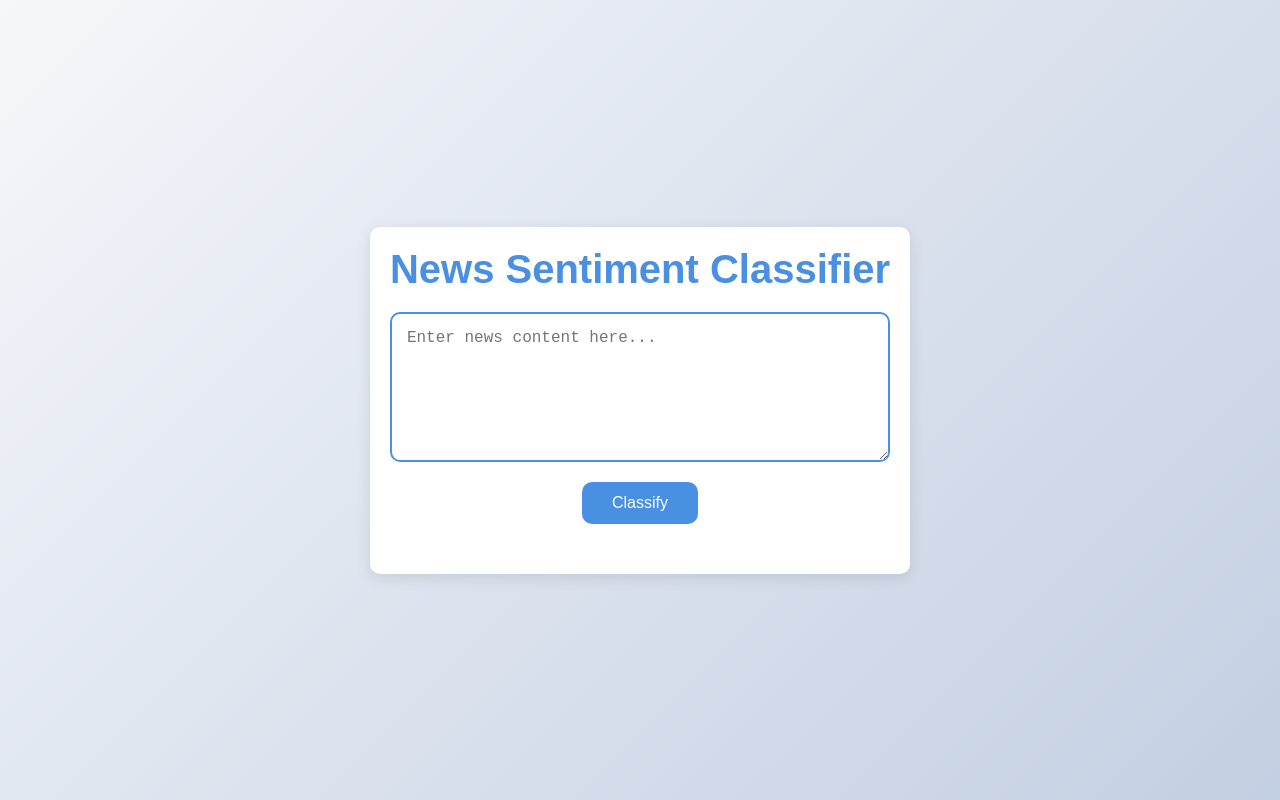
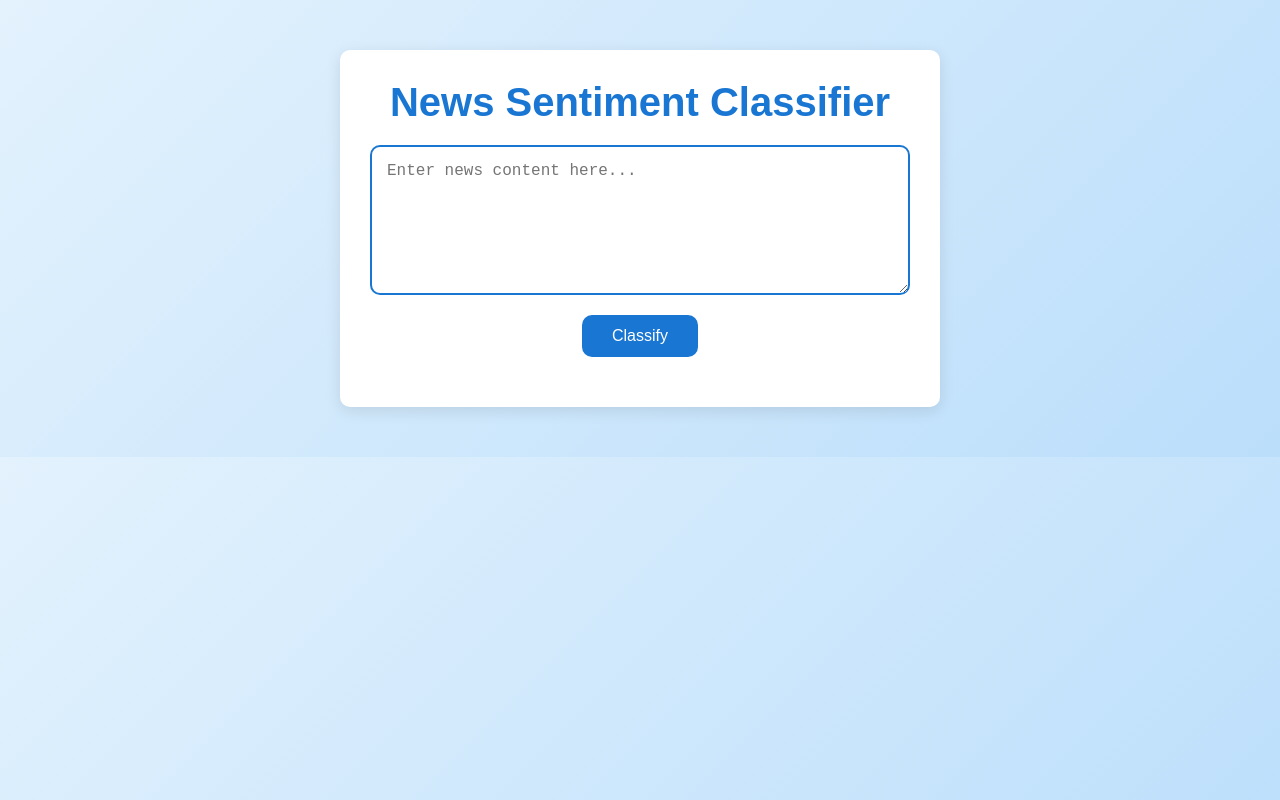
Before and after one commit to Mohan1494/front-end, a React (Create React App) app: page / in a window 1280 px wide. Built offline with nearby package versions, Linux system fonts and the light colour scheme.

Commit message:
Seventeenth One

```diff
--- a/src/App.css
+++ b/src/App.css
@@ -7,35 +7,26 @@
 
 /* Body Styling */
 body {
-  font-family: 'Poppins', sans-serif;
-  background: linear-gradient(135deg, #f5f7fa 0%, #c3cfe2 100%);
+  font-family: 'Arial', sans-serif;
+  background: linear-gradient(135deg, #e3f2fd 0%, #bbdefb 100%);
   color: #333;
-  min-height: 100vh;
-  display: flex;
-  align-items: center;
-  justify-content: center;
 }
 
 /* Main App Container */
 .app {
-  width: 100%;
   max-width: 600px;
-  padding: 20px;
+  margin: 50px auto;
+  padding: 30px;
   border-radius: 10px;
-  background-color: #fff;
+  background-color: #ffffff;
   box-shadow: 0 4px 15px rgba(0, 0, 0, 0.1);
-  transition: transform 0.3s;
-}
-
-.app:hover {
-  transform: scale(1.02);
+  text-align: center;
 }
 
 /* Title */
 .title {
-  text-align: center;
   font-size: 2.5rem;
-  color: #4a90e2;
+  color: #1976d2;
   margin-bottom: 20px;
 }
 
@@ -52,7 +43,7 @@ body {
   width: 100%;
   height: 150px;
   padding: 15px;
-  border: 2px solid #4a90e2;
+  border: 2px solid #1976d2;
   border-radius: 10px;
   font-size: 1rem;
   transition: all 0.3s;
@@ -60,16 +51,15 @@ body {
 
 .textarea:focus {
   outline: none;
-  border-color: #50b7c1;
-  box-shadow: 0 0 10px rgba(80, 183, 193, 0.5);
+  border-color: #42a5f5;
 }
 
 /* Button Styling */
 .button {
   padding: 12px 30px;
   font-size: 1rem;
-  background-color: #4a90e2;
-  color: #fff;
+  background-color: #1976d2;
+  color: #ffffff;
   border: none;
   border-radius: 10px;
   cursor: pointer;
@@ -77,7 +67,7 @@ body {
 }
 
 .button:hover {
-  background-color: #50b7c1;
+  background-color: #2196f3;
   transform: translateY(-2px);
 }
 
@@ -88,50 +78,49 @@ body {
 
 /* Sentiment Display */
 .sentiment-display {
-  margin-top: 30px;
-  text-align: center;
+  margin-top: 20px; /* Space above the sentiment display */
 }
 
-/* Sentiment Result Styling */
 .sentiment-result {
-  margin-top: 20px;
-  padding: 15px;
+  display: inline-block;
+  padding: 20px;
+  border-radius: 10px;
+  color: #ffffff;
   font-size: 1.5rem;
   font-weight: bold;
   text-transform: capitalize;
-  color: #fff;
-  border-radius: 10px;
-  width: fit-content;
-  margin: auto;
+  margin-top: 20px; /* Space above the sentiment result */
+  transition: transform 0.3s;
 }
 
+.sentiment-result:hover {
+  transform: scale(1.05);
+}
+
+/* Sentiment Colors */
 .sentiment-result.favorable {
-  background-color: #4caf50;
+  background-color: #4caf50; /* Green for Positive */
 }
 
 .sentiment-result.neutral {
-  background-color: #9e9e9e;
+  background-color: #9e9e9e; /* Gray for Neutral */
 }
 
 .sentiment-result.not-favorable {
-  background-color: #f44336;
+  background-color: #f44336; /* Red for Negative */
 }
 
-/* Loading and Error Messages */
-.loading-message {
-  font-size: 1.2rem;
-  color: #333;
-}
-
+/* Error Message */
 .error-message {
   font-size: 1.2rem;
   color: #e74c3c;
+  margin-top: 20px; /* Space above the error message */
 }
 
 /* Responsive Design */
 @media (max-width: 768px) {
   .app {
-    padding: 15px;
+    padding: 20px;
   }
 
   .title {
--- a/src/App.js
+++ b/src/App.js
@@ -3,13 +3,12 @@ import './App.css';
 
 function App() {
   const [newsInput, setNewsInput] = useState('');
-  const [sentiment, setSentiment] = useState('');
-  const [loading, setLoading] = useState(false);
+  const [sentiment, setSentiment] = useState('none'); // Initial sentiment state
+  const [loading, setLoading] = useState(false); // Loading state
 
   const handleSubmit = async (e) => {
-    e.preventDefault();
-    setLoading(true);
-    setSentiment(''); // Clear previous sentiment
+    e.preventDefault(); // Prevent default form submission
+    setLoading(true); // Set loading state
 
     try {
       const response = await fetch('https://my-fastapi-app-16h4.onrender.com/predict/', {
@@ -21,28 +20,24 @@ function App() {
       });
 
       if (!response.ok) {
-        throw new Error('Network response was not ok');
+        const errorData = await response.json();
+        throw new Error(errorData.error || 'Network response was not ok');
       }
 
       const data = await response.json();
-      if (data && data.sentiment) {
-        setSentiment(data.sentiment.trim().toLowerCase());
-      } else {
-        throw new Error('Invalid response format');
-      }
+      setSentiment(data.sentiment); // Update sentiment state based on response
     } catch (error) {
-      console.error('Error:', error);
-      setSentiment('error');
+      console.error('Error fetching sentiment:', error);
+      setSentiment('error'); // Set sentiment to 'error' if request fails
     } finally {
-      setLoading(false);
+      setLoading(false); // Reset loading state
     }
   };
 
   return (
     <div className="app">
-      <div className="container">
       <h1 className="title">News Sentiment Classifier</h1>
-        <form className="form" onSubmit={handleSubmit}>
+      <form onSubmit={handleSubmit} className="form">
         <textarea
           className="textarea"
           value={newsInput}
@@ -55,18 +50,15 @@ function App() {
       </form>
 
       <div className="sentiment-display">
-          {loading ? (
-            <div className="loading-message">Analyzing sentiment...</div>
-          ) : sentiment ? (
-            sentiment === 'error' ? (
+        {sentiment === 'error' ? (
           <div className="error-message">Error fetching sentiment. Please try again.</div>
         ) : (
-              <div className={`sentiment-result ${sentiment.replace(/\s+/g, '-')}`}>
+          sentiment !== 'none' && (
+            <div className={`sentiment-result ${sentiment.toLowerCase().replace(" ", "-")}`}>
               {sentiment}
             </div>
           )
-          ) : null}
-        </div>
+        )}
       </div>
     </div>
   );
```
Lines whose indentation alone changed are shown as unchanged.
